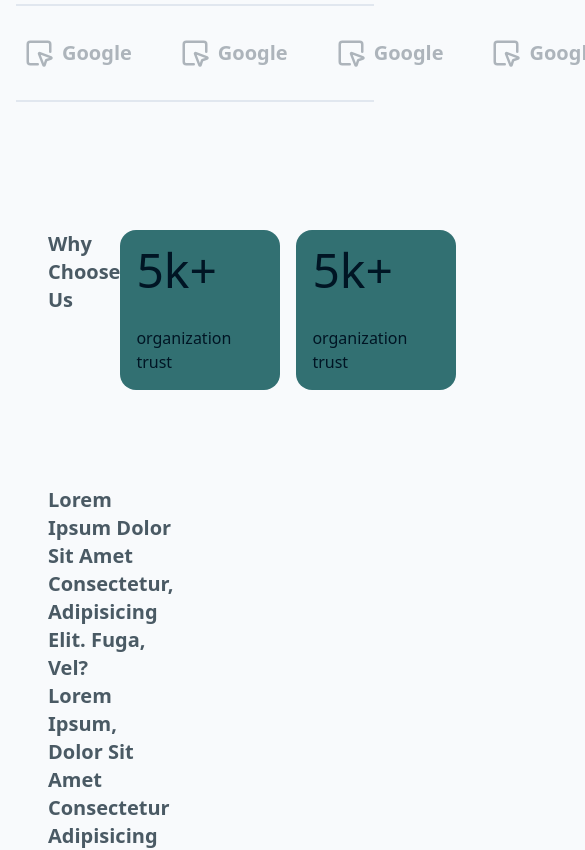
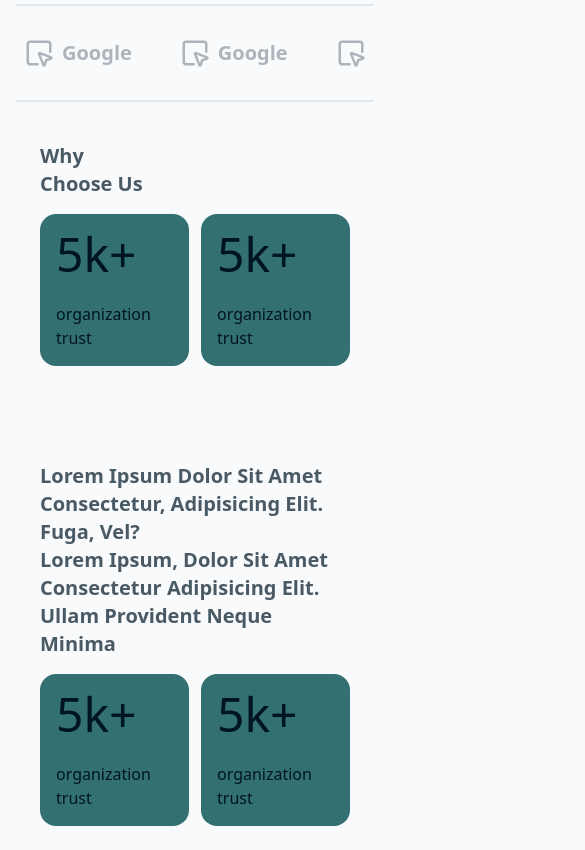
Before and after one commit to iamniteshdubey0/PrepPro-Reactjs-Tailwindcss-LandingPage, a React (Vite) app: page / in a window 390 px wide. Shown: the part 960-1810 px from the top of the page, 585 px wide, since content can reach past the window. Built offline with nearby package versions, Linux system fonts and the light colour scheme.

Commit message:
feat: update Customers, Hero, and WhyUs components with layout enhancements and styling improvements

```diff
--- a/src/components/Customers.jsx
+++ b/src/components/Customers.jsx
@@ -5,14 +5,14 @@ const Customers = () => {
   return (
     <section
       id="customers"
-      className="relative h-full flex flex-col items-center justify-center px-4 py-8"
+      className="relative flex flex-col items-center justify-center px-4 py-8"
     >
-      <div className="conatiner w-full mx-auto text-center z-10 space-y-8">
+      <div className="conatiner w-full md:max-w-7xl mx-auto text-center z-10 space-y-8">
         <h4 className="text-lg font-bold text-foreground/30 uppercase">
           powering the worlds best compnaines
         </h4>
 
-        <div className="border-t-2 border-b-2 space-y-4 py-6">
+        <div className="border-t-2 border-b-2 space-y-4 py-6 overflow-hidden">
           <div className="flex justify-around p-2 space-x-12">
             <div className="flex items-center space-x-2 text-foreground/30">
               <Inspect size={30}></Inspect>
--- a/src/components/Hero.jsx
+++ b/src/components/Hero.jsx
@@ -9,7 +9,7 @@ const Hero = () => {
     >
       <div className="conatiner max-w-4x mx-auto text-center z-10">
         {/* Upper part */}
-        <div className="space-y-6 flex items-center justify-center relative z-0">
+        <div className="space-y-6 flex items-center justify-center relative z-0 mt-18">
           {/* background effect */}
           <div className="absolute border-1 border-primary/30 h-80 w-80 rounded-full flex justify-center items-center opacity-60">
             <div className="border-1 border-primary/40 h-50 w-50 rounded-full"></div>
--- a/src/components/WhyUs.jsx
+++ b/src/components/WhyUs.jsx
@@ -2,10 +2,10 @@ import React from "react";
 
 const WhyUs = () => {
   return (
-        <section id="whyus" className="py-8 px-4 relative">
-            <div className="container mx-auto max-w-8xl space-y-2">
-                <div className="flex items-start my-8 py-8">
-                    <div className="flex-1/3">
+    <section id="whyus" className="p-2 md:py-8 md:px-4 relative">
+      <div className="container mx-auto space-y-24">
+        <div className="flex flex-col md:flex-row items-start md:my-8 md:py-8 space-y-4">
+          <div className="md:flex-1/3">
             <p className="text-foreground/70 text-xl font-semibold capitalize">
               why
             </p>
@@ -14,34 +14,36 @@ const WhyUs = () => {
             </p>
           </div>
 
-                    <div className="flex flex-2/3 justify-start items-center space-x-4">
-                        <div className="flex w-40 h-40 flex-col justify-between rounded-2xl bg-primary/80 p-4">
+          <div className="flex md:flex-2/3 justify-center items-center gap-3">
+            <div className="flex flex-col justify-between rounded-2xl bg-primary/80 p-4 gap-6 md:w-40 md:h-40">
               <span className="text-5xl">5k+</span>
               <p>organization trust</p>
             </div>
-                        <div className="flex w-40 h-40 flex-col justify-between rounded-2xl bg-primary/80 p-4">
+            <div className="flex flex-col justify-between rounded-2xl bg-primary/80 p-4 gap-6 md:w-40 md:h-40">
               <span className="text-5xl">5k+</span>
               <p>organization trust</p>
             </div>
           </div>
         </div>
 
-                <div className="flex items-end my-8 py-8">
-                    <div className="flex-2/3 pr-8">
-                        <p className="text-foreground/70 text-xl font-semibold capitalize">
-                            Lorem ipsum dolor sit amet consectetur, adipisicing elit. Fuga, vel?
+        <div className="flex flex-col md:flex-row items-start md:my-8 md:py-8 space-y-4">
+          <div className="md:flex-2/3">
+            <p className="text-foreground/70 text-xl font-semibold capitalize md:w-2xl">
+              Lorem ipsum dolor sit amet consectetur, adipisicing elit. Fuga,
+              vel?
             </p>
-                        <p className="text-foreground/70 text-xl font-semibold capitalize">
-                            Lorem ipsum, dolor sit amet consectetur adipisicing elit. Ullam provident neque minima sapiente accusamus dolorum.
+            <p className="text-foreground/70 text-xl font-semibold capitalize md:w-2xl">
+              Lorem ipsum, dolor sit amet consectetur adipisicing elit. Ullam
+              provident neque minima
             </p>
           </div>
 
-                    <div className="flex flex-1/2 justify-start items-center space-x-4">
-                        <div className="flex w-40 h-40 flex-col justify-between rounded-2xl bg-primary/80 p-4">
+          <div className="flex md:flex-2/3 justify-center items-center gap-3">
+            <div className="flex flex-col justify-between rounded-2xl bg-primary/80 p-4 gap-6 md:w-40 md:h-40">
               <span className="text-5xl">5k+</span>
               <p>organization trust</p>
             </div>
-                        <div className="flex w-40 h-40 flex-col justify-between rounded-2xl bg-primary/80 p-4">
+            <div className="flex flex-col justify-between rounded-2xl bg-primary/80 p-4 gap-6 md:w-40 md:h-40">
               <span className="text-5xl">5k+</span>
               <p>organization trust</p>
             </div>
```
Lines whose indentation alone changed are shown as unchanged.
